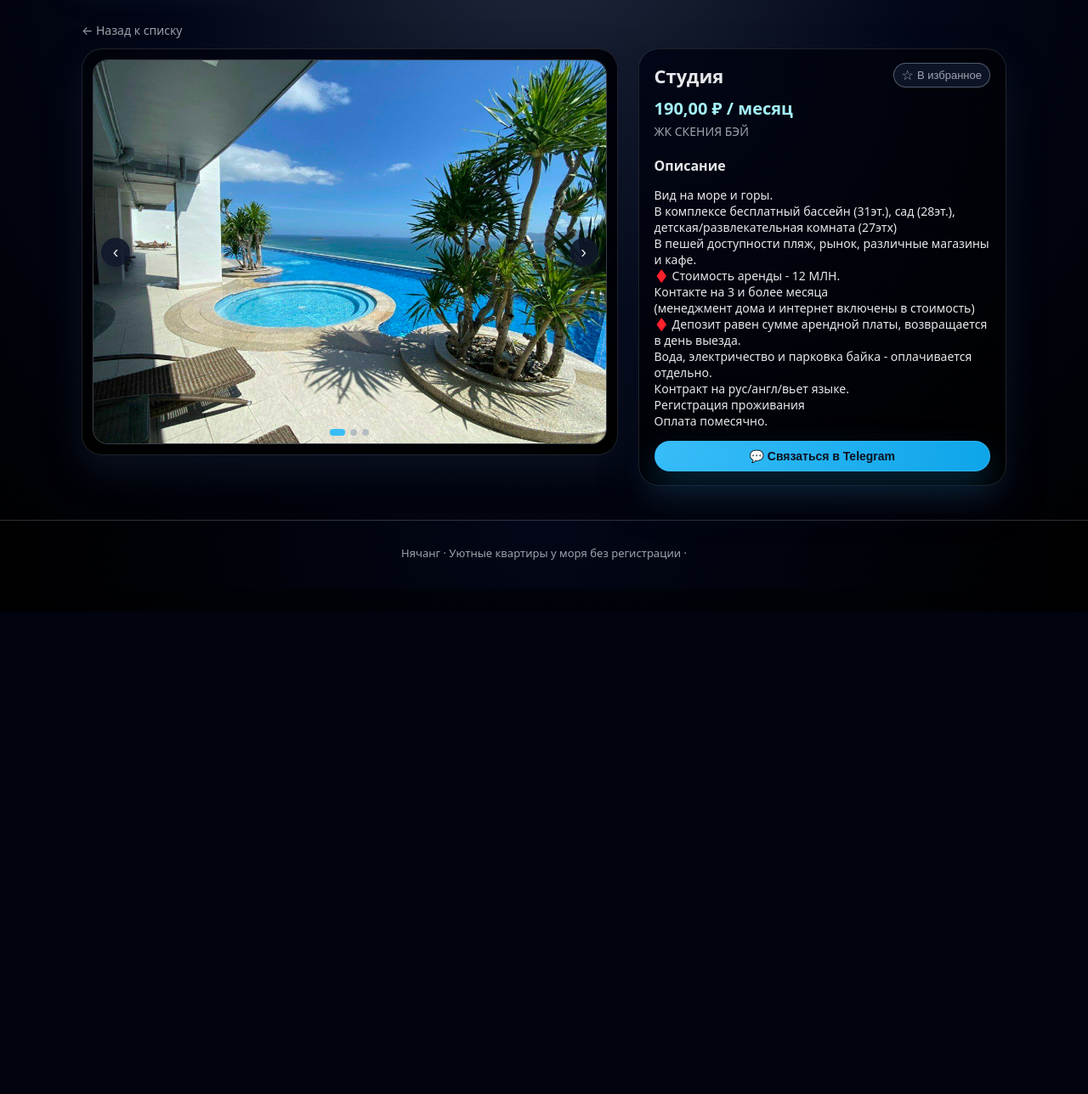
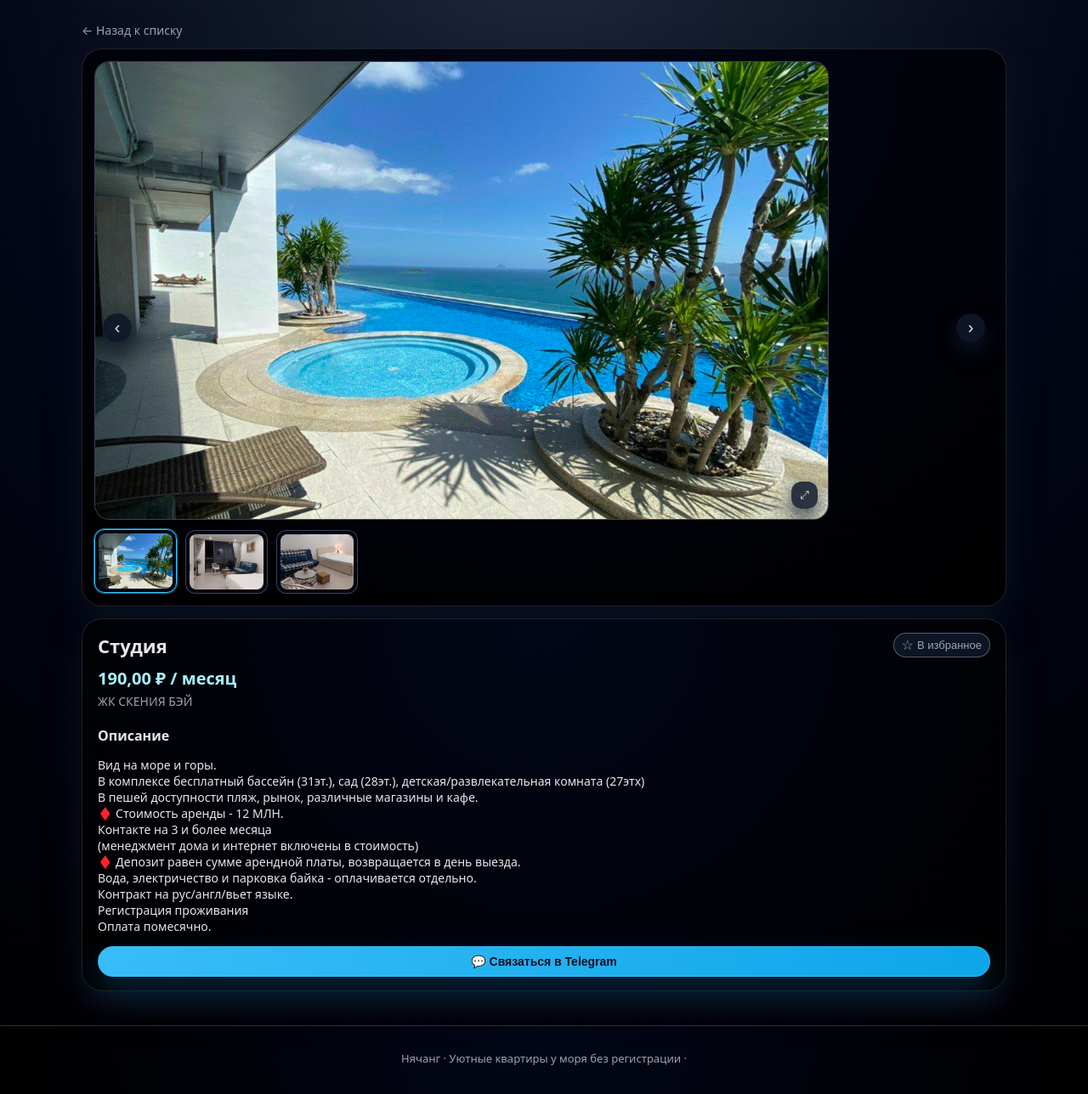
Before and after one commit to victormorozov1/rent, a Django app: page /listing/1/ in a window 1280 px wide. Shown: the part 80-1368 px from the top of the page at 85% size. Before the commit the page ends 800 px from the top, so only its background shows below. Run offline with Django 5.2, Linux system fonts and the light colour scheme; data comes from the database, SQL or seed files in the repository; data that the repository does not hold is empty.

Commit message:
Refine listing detail carousel layout

```diff
--- a/nhatrang_rentals/listings/static/listings/styles.css
+++ b/nhatrang_rentals/listings/static/listings/styles.css
@@ -424,26 +424,31 @@ a:hover {
 }
 
 .detail-layout {
-    display: grid;
-    grid-template-columns: minmax(0, 1.6fr) minmax(0, 1.1fr);
-    gap: 24px;
-    align-items: flex-start;
+    display: flex;
+    flex-direction: column;
+    gap: 18px;
 }
 
 .detail-main {
+    display: flex;
+    flex-direction: column;
+    gap: 14px;
+}
+
+.detail-gallery,
+.detail-info {
     background: radial-gradient(circle at top, #020617, #000);
     border-radius: var(--radius-xl);
     border: 1px solid var(--card-border);
-    padding: 12px;
     box-shadow: var(--shadow-soft);
 }
 
-.detail-sidebar {
-    background: radial-gradient(circle at top left, #020617, #000);
-    border-radius: var(--radius-xl);
-    border: 1px solid var(--card-border);
+.detail-gallery {
+    padding: 14px;
+}
+
+.detail-info {
     padding: 16px 18px;
-    box-shadow: var(--shadow-soft);
 }
 
 .detail-header {
@@ -495,7 +500,8 @@ a:hover {
     border: 1px solid rgba(148, 163, 184, 0.4);
     background: radial-gradient(circle at center, #020617, #000);
     /* фиксированная высота по соотношению сторон */
-    aspect-ratio: 4 / 3;
+    aspect-ratio: 16 / 10;
+    max-height: 540px;
 }
 
 .carousel-track {
@@ -579,14 +585,125 @@ a:hover {
     background: #38bdf8;
 }
 
+.carousel-thumbnails {
+    display: grid;
+    grid-template-columns: repeat(auto-fill, minmax(90px, 1fr));
+    gap: 10px;
+    margin-top: 12px;
+}
+
+.carousel-thumb {
+    border: 1px solid rgba(148, 163, 184, 0.4);
+    border-radius: 12px;
+    padding: 4px;
+    background: rgba(2, 6, 23, 0.8);
+    cursor: pointer;
+    transition: border-color var(--transition-fast), box-shadow var(--transition-fast), transform var(--transition-fast);
+}
+
+.carousel-thumb img {
+    width: 100%;
+    display: block;
+    border-radius: 8px;
+    aspect-ratio: 4 / 3;
+    object-fit: cover;
+}
+
+.carousel-thumb.is-active {
+    border-color: var(--accent);
+    box-shadow: 0 0 0 1px rgba(56, 189, 248, 0.6);
+    transform: translateY(-1px);
+}
+
+.carousel-thumb:hover {
+    border-color: rgba(56, 189, 248, 0.7);
+}
+
+.carousel-fullscreen-btn {
+    position: absolute;
+    right: 12px;
+    bottom: 12px;
+    border: none;
+    border-radius: 12px;
+    padding: 8px 10px;
+    background: rgba(15, 23, 42, 0.85);
+    color: var(--text-main);
+    cursor: pointer;
+    box-shadow: 0 10px 25px rgba(15, 23, 42, 0.9);
+    transition: background var(--transition-fast), transform var(--transition-fast);
+}
+
+.carousel-fullscreen-btn:hover {
+    background: rgba(15, 23, 42, 1);
+    transform: translateY(-1px);
+}
+
+.carousel-lightbox[hidden] {
+    display: none;
+}
+
+.carousel-lightbox {
+    position: fixed;
+    inset: 0;
+    z-index: 50;
+    display: grid;
+    place-items: center;
+}
+
+.carousel-lightbox-backdrop {
+    position: absolute;
+    inset: 0;
+    background: rgba(0, 0, 0, 0.65);
+    backdrop-filter: blur(4px);
+}
+
+.carousel-lightbox-content {
+    position: relative;
+    max-width: min(1080px, 95vw);
+    max-height: min(720px, 90vh);
+    border-radius: 16px;
+    overflow: hidden;
+    box-shadow: 0 18px 50px rgba(0, 0, 0, 0.6);
+}
+
+.carousel-lightbox img {
+    display: block;
+    width: 100%;
+    height: 100%;
+    object-fit: contain;
+    background: #000;
+}
+
+.carousel-lightbox-close {
+    position: absolute;
+    top: 12px;
+    right: 12px;
+    border: none;
+    border-radius: 999px;
+    width: 34px;
+    height: 34px;
+    display: inline-flex;
+    align-items: center;
+    justify-content: center;
+    background: rgba(15, 23, 42, 0.9);
+    color: #fff;
+    cursor: pointer;
+    box-shadow: 0 10px 25px rgba(0, 0, 0, 0.6);
+}
+
+.carousel-lightbox-close:hover {
+    background: rgba(15, 23, 42, 1);
+}
+
+body.no-scroll {
+    overflow: hidden;
+}
+
 /* Responsive */
 
 @media (max-width: 900px) {
     .filters-row {
         grid-template-columns: repeat(2, minmax(0, 1fr));
-    }
-    .detail-layout {
-        grid-template-columns: minmax(0, 1fr);
     }
 }
 
--- a/nhatrang_rentals/listings/templates/listings/listing_detail.html
+++ b/nhatrang_rentals/listings/templates/listings/listing_detail.html
@@ -7,6 +7,7 @@
 
 <section class="detail-layout" data-listing-id="{{ listing.id }}">
     <div class="detail-main">
+        <div class="detail-gallery">
             <div class="carousel" data-carousel>
                 <div class="carousel-viewport">
                     <div class="carousel-track">
@@ -20,16 +21,28 @@
                             </div>
                         {% endfor %}
                     </div>
+                    {% if listing.photos.all %}
+                        <button class="carousel-fullscreen-btn" type="button" data-carousel-fullscreen-open>
+                            ⤢
+                        </button>
+                    {% endif %}
                 </div>
                 {% if listing.photos.all %}
                     <button class="carousel-btn carousel-btn-prev" type="button" data-carousel-prev>‹</button>
                     <button class="carousel-btn carousel-btn-next" type="button" data-carousel-next>›</button>
-            <div class="carousel-dots" data-carousel-dots></div>
+                    <div class="carousel-thumbnails" data-carousel-thumbs></div>
+                    <div class="carousel-lightbox" data-carousel-lightbox hidden>
+                        <div class="carousel-lightbox-backdrop" data-carousel-fullscreen-close></div>
+                        <div class="carousel-lightbox-content">
+                            <button class="carousel-lightbox-close" type="button" data-carousel-fullscreen-close>×</button>
+                            <img src="" alt="" data-carousel-lightbox-img>
+                        </div>
+                    </div>
                 {% endif %}
             </div>
         </div>
 
-    <aside class="detail-sidebar">
+        <div class="detail-info">
             <div class="detail-header">
                 <h1>{{ listing.title }}</h1>
                 <button class="favorite-btn" type="button">
@@ -59,7 +72,8 @@
                     class="btn-primary btn-full">
                 💬 Связаться в Telegram
             </button>
-    </aside>
+        </div>
+    </div>
 </section>
 {% endblock %}
 
```
Also changed, not shown: nhatrang_rentals/listings/static/listings/app.js (+71 -17 lines). Lines whose indentation alone changed are shown as unchanged.
